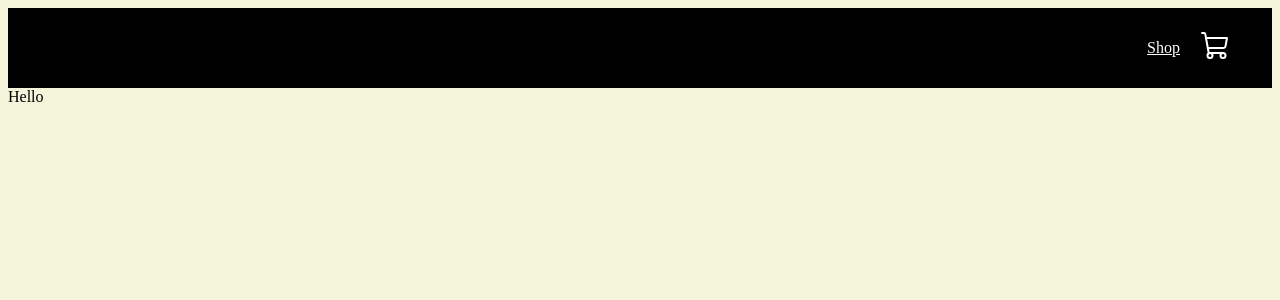
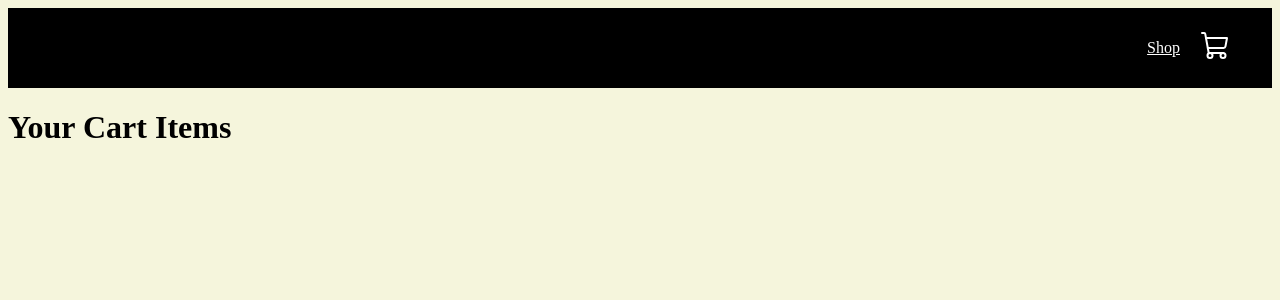
Before and after one commit to EliCodes-UX/TOP-ShoppingCart, a React (Vite) app: page /cart in a window 1280 px wide. Shown: the top 300 px of the page. Built offline with nearby package versions, Linux system fonts and the light colour scheme.

Commit message:
added the add to cart page to display page

```diff
--- a/src/pages/cart/Cart.jsx
+++ b/src/pages/cart/Cart.jsx
@@ -1,5 +1,26 @@
+import { useContext } from 'react';
+import ShopContext from '../../context/shop-context';
+import { PRODUCTS } from '../../products';
+import CartItem from './cart-item';
+
 const Cart = () => {
-  return <div>Hello</div>;
+  const { cartItems } = useContext(ShopContext);
+
+  return (
+    <div className='cart'>
+      <div>
+        <h1>Your Cart Items</h1>
+      </div>
+      <div className='cartItems'>
+        {PRODUCTS.map(product => {
+          if (cartItems[product.id] !== 0) {
+            // eslint-disable-next-line react/jsx-key
+            return <CartItem data={product} />;
+          }
+        })}
+      </div>
+    </div>
+  );
 };
 
 export default Cart;
--- /dev/null
+++ b/src/pages/cart/cart-item.jsx
@@ -0,0 +1,19 @@
+import React from 'react';
+
+const CartItem = props => {
+  const { IdleDeadline, productName, price, productImage } = props.data;
+  return (
+    <div className='cartItem'>
+      cart-items
+      <img src={productImage} />
+      <div className='description'>
+        <p>
+          <b> {productName} </b>
+        </p>
+        <p>${price}</p>
+      </div>
+    </div>
+  );
+};
+
+export default CartItem;
```
